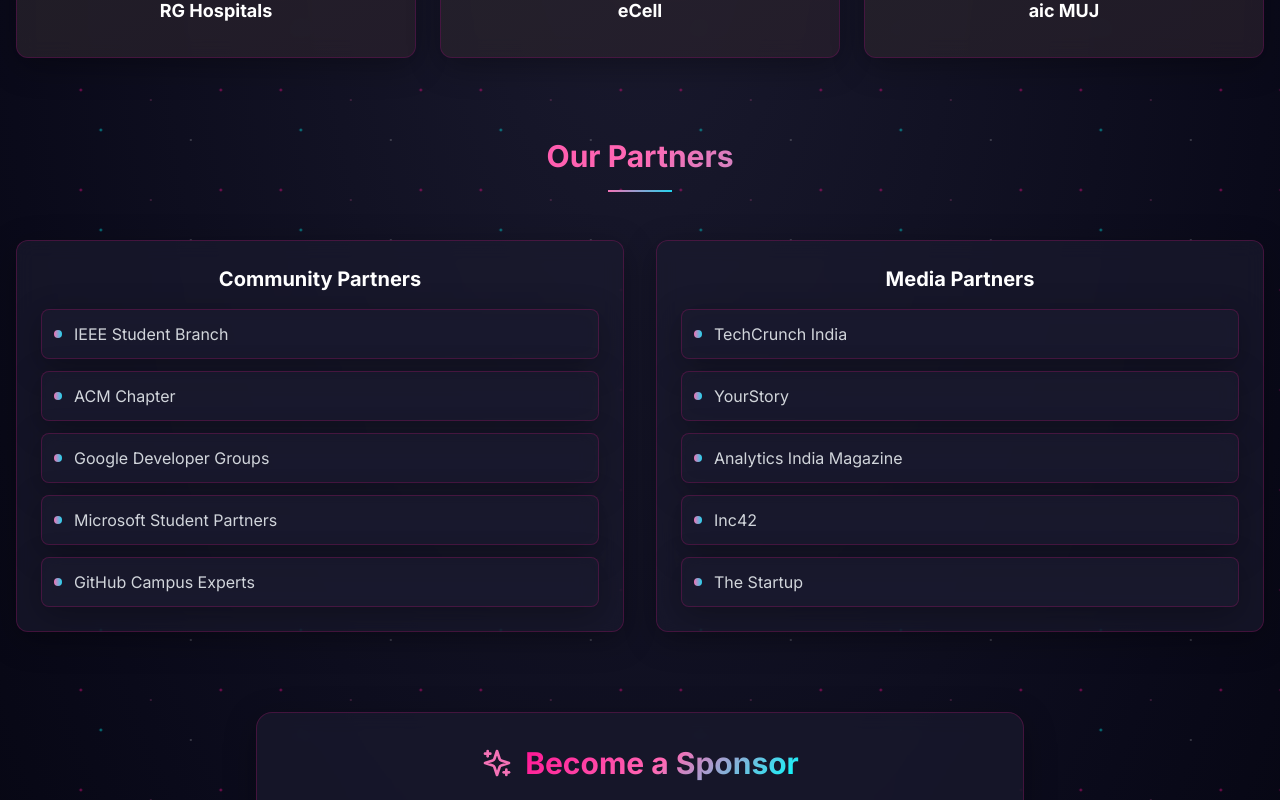
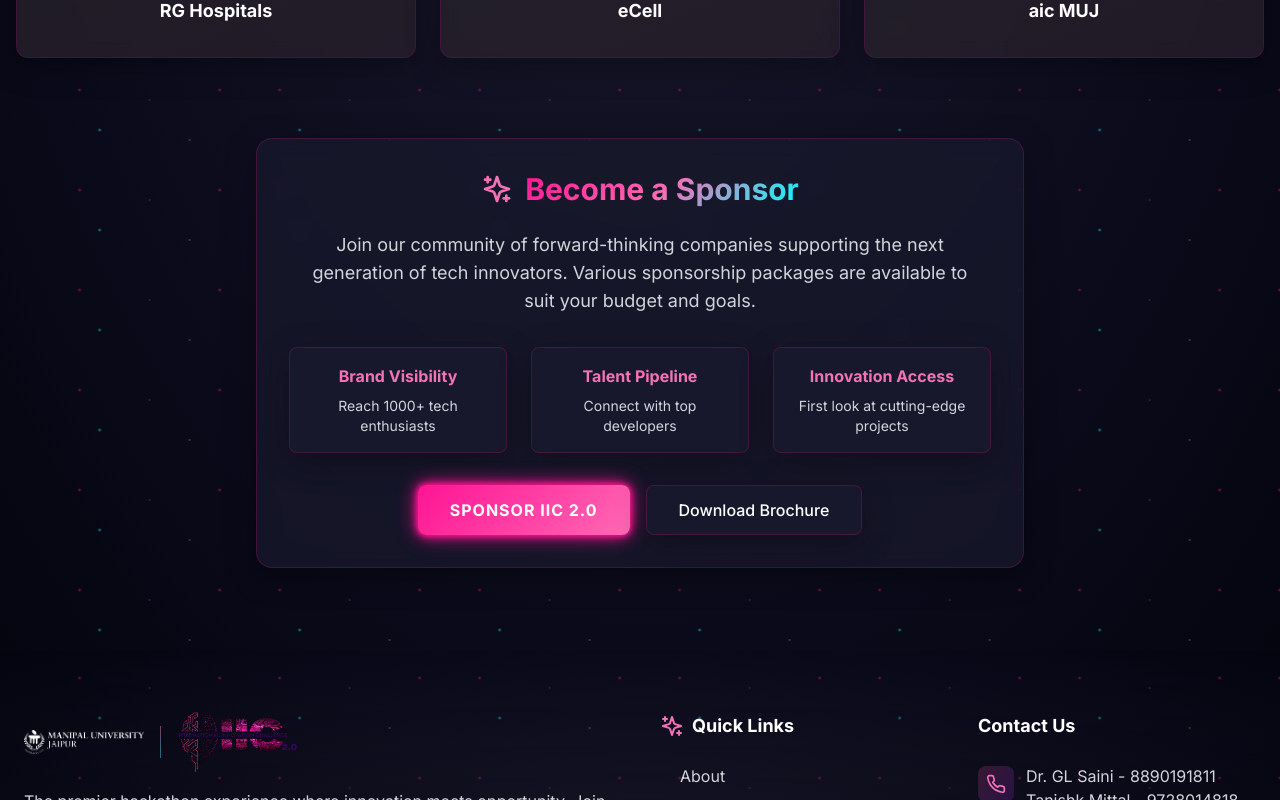
Before and after one commit to praneshnikhar/IIC-2.0, a React (Vite) app: page /sponsors in a window 1280 px wide. Shown: the part 1440-2240 px from the top of the page. Built offline with nearby package versions, Linux system fonts and the light colour scheme.

Commit message:
Removed unused section

```diff
--- a/src/components/SponsorsContent.tsx
+++ b/src/components/SponsorsContent.tsx
@@ -205,7 +205,7 @@
 
 
 
-        <div className="mt-20 animate-on-scroll opacity-0">
+        {/*<div className="mt-20 animate-on-scroll opacity-0">
           <div className="text-center mb-12">
             <h3 className="text-3xl font-bold gradient-text mb-4">Our Partners</h3>
             <div className="w-16 h-0.5 bg-gradient-to-r from-pink-400 to-cyan-400 mx-auto"></div>
@@ -226,7 +226,7 @@
               </div>
             ))}
           </div>
-        </div>
+        </div>*/}
 
 
         <div className="mt-20 text-center animate-on-scroll opacity-0">
```
